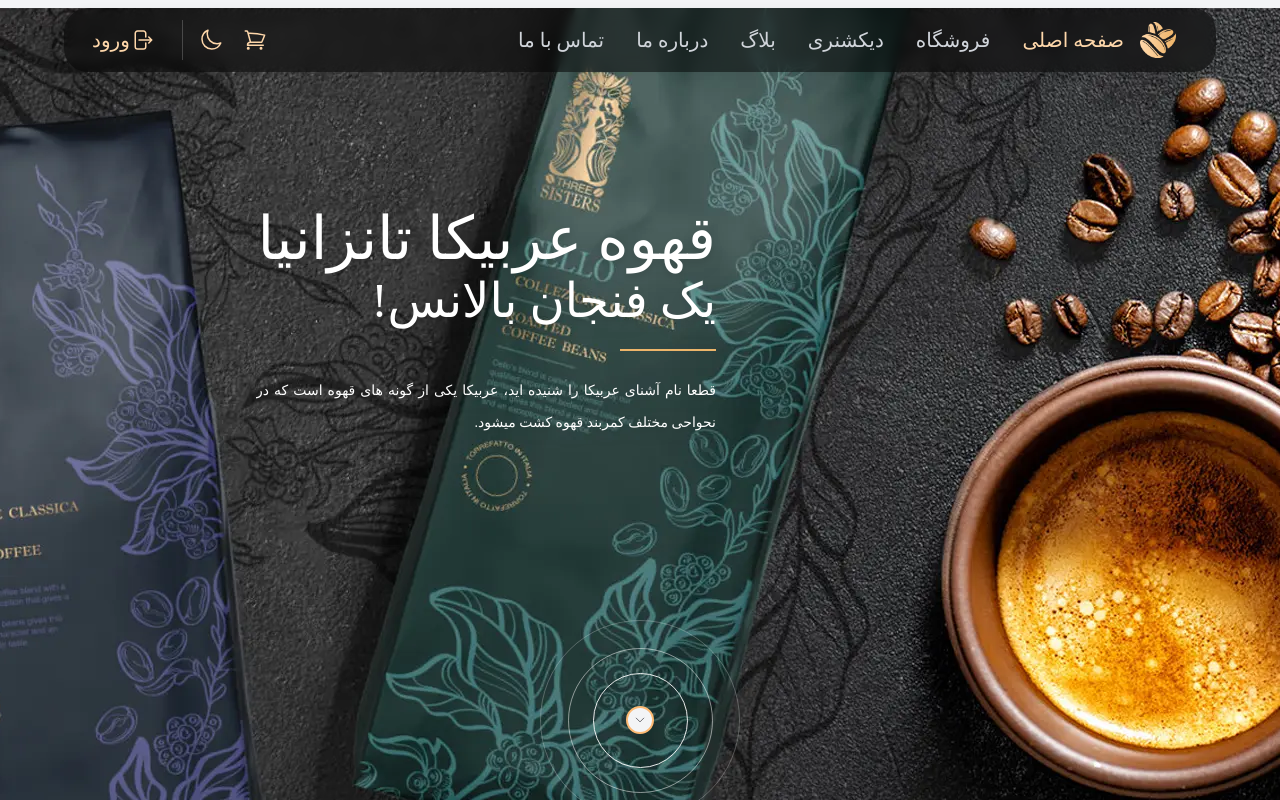
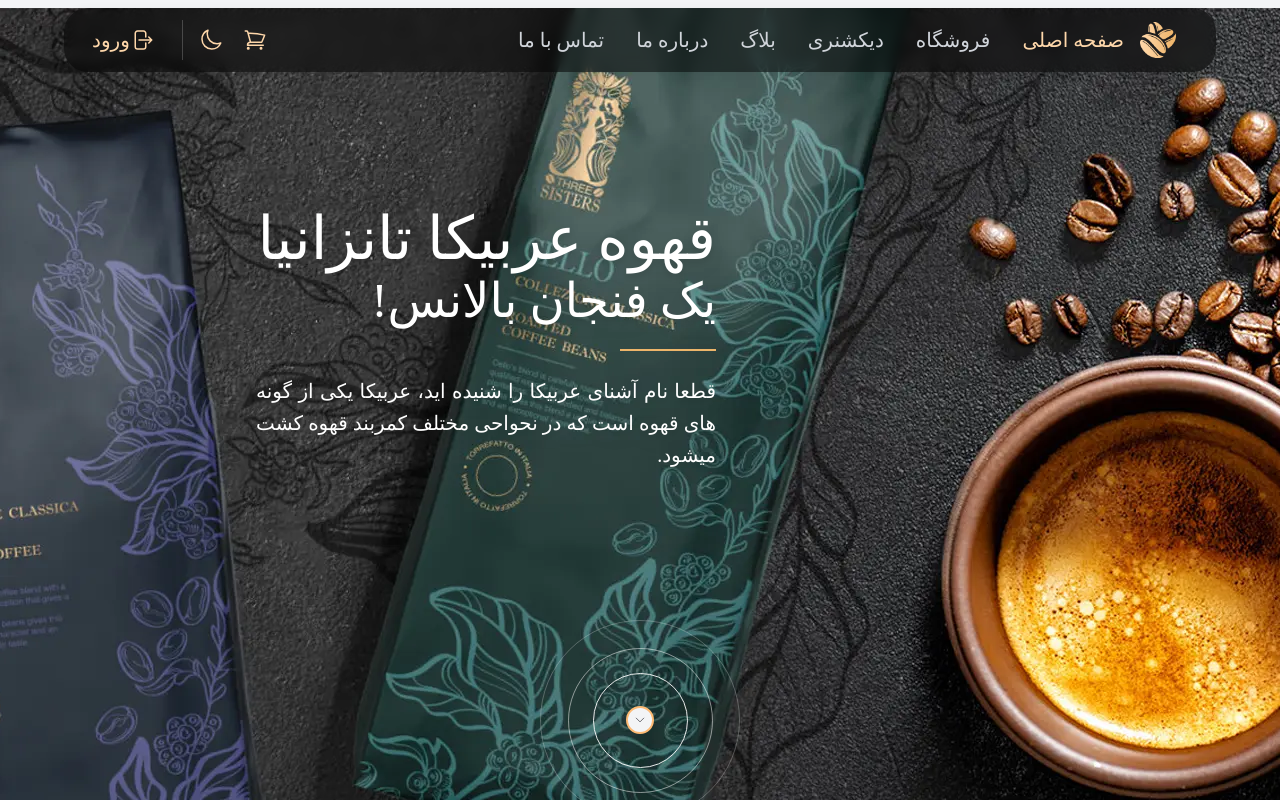
Before and after one commit to abolfazlchaman/Golden-Coffee, a React (Vite) app: page / in a window 1280 px wide. Shown: the top 800 px of the page. Built offline with nearby package versions, Linux system fonts and the light colour scheme; a web font is replaced by a local one.

Commit message:
added missing max-lg: controller

```diff
--- a/src/components/Header/Header.jsx
+++ b/src/components/Header/Header.jsx
@@ -373,7 +373,7 @@ function Header({ items }) {
             یک فنجان بالانس!
           </p>
           <div className="bg-[#EDB56A] w-24 h-0.5"></div>
-          <p className="drop-shadow-lg left-0 max-lg:w-[70vw] max-lg:min-w-[180px] max-lg:h-fit text-sm lg:w-[28.75rem] font-normal pt-6 text-justify leading-8 h-40">
+          <p className="drop-shadow-lg left-0 max-lg:w-[70vw] max-lg:min-w-[180px] max-lg:h-fit max-lg:text-sm lg:w-[28.75rem] font-normal pt-6 text-justify leading-8 h-40">
             قطعا نام آشنای عربیکا را شنیده اید، عربیکا یکی از گونه های قهوه است که در نحواحی مختلف
             کمربند قهوه کشت میشود.
           </p>
```
